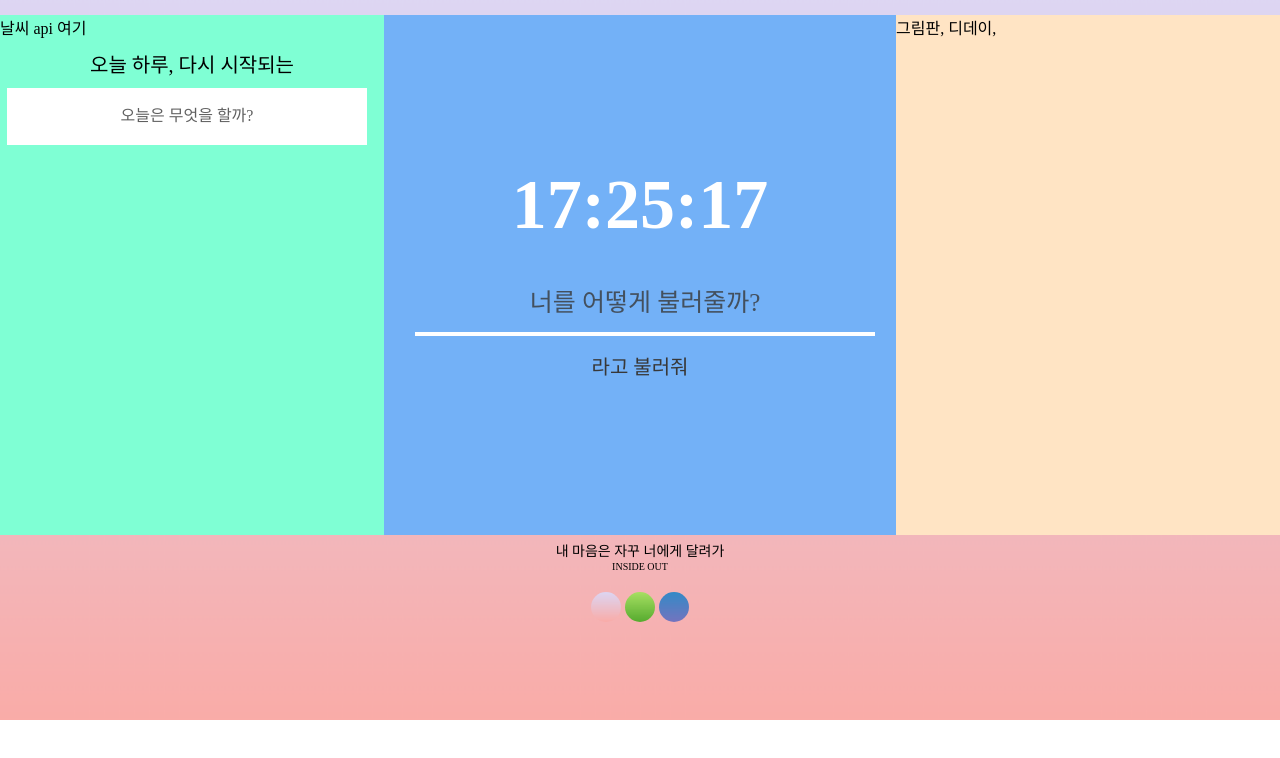
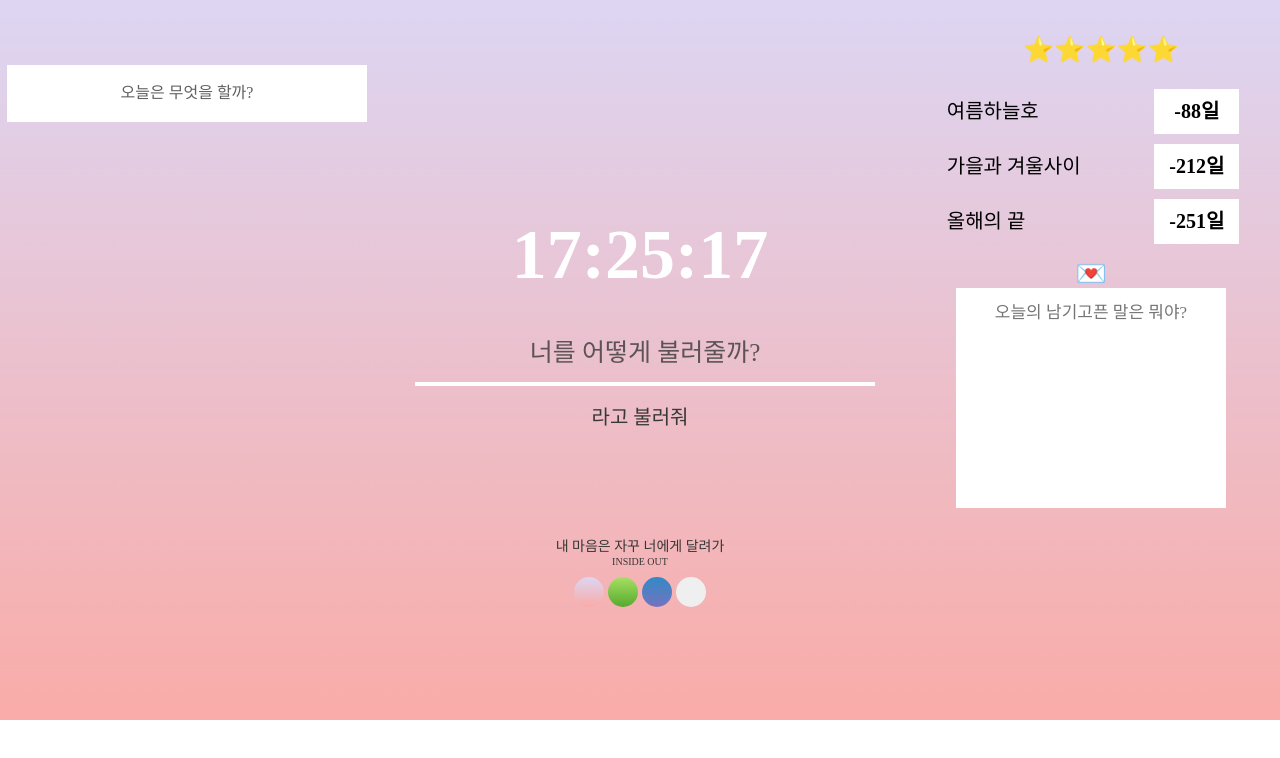
Before and after one commit to oneEJ/myday, a plain HTML site: page index.html in a window 1280 px wide. Drawn offline with Linux system fonts and the light colour scheme; a web font is replaced by a local one.

Commit message:
컨텐츠 배치완료

```diff
--- a/css/style.css
+++ b/css/style.css
@@ -1,7 +1,5 @@
 @import "./reset.css";
-/*
-뭐해...? 그냥 bold나 700.800이렇게 주면 되잖아...
-font-family: 'GmarketSansBold'; 'GmarketSansMedium';'GmarketSansLight';*/
+
 @font-face {/*지마켓m*/
     font-family: 'GmarketSansMedium';
     src: url('https://cdn.jsdelivr.net/gh/projectnoonnu/noonfonts_2001@1.1/GmarketSansMedium.woff') format('woff');
@@ -20,8 +18,7 @@ body {
     width: 100%;
     font-family:'GmarketSansMedium';
     color:#000;
-}/*뭐라도 글자가 들어있어야 나온다....ㅅㅂ....아무것도 안쓰고 새고만햇니 안나와서 한 15분 헤멤 시발....*/
-/*body에 배경 넣는 걸로 해결*/
+}
 
 .wrapper_two {
     display: flex;
@@ -30,15 +27,18 @@ body {
     margin-top: 15px;
 }
 
+.hidden {
+    display : none;
+}/*이 부분을 넣지 않아서 js에서 hidden이 안먹힌것*/
 
 #main { /*1350/3 = 450*/
     width: 40%;
     order: 2;
-    background-color: rgb(115, 177, 247);
+    /* background-color: rgb(115, 177, 247); */
 }
 
 #main #clock {
-    margin-top: 150px;
+    margin-top: 200px;
     font-weight: bold;
     text-align: center;
     font-size: 70px;
@@ -71,7 +71,6 @@ body {
     text-align: center;
 }
 
-/*#FFF56D*/
 #main form input:focus {
     border-bottom: 4px dotted rgba(255, 255, 255, 0.815);
     transition:all 1s;
@@ -116,14 +115,15 @@ body {
 #main_left {
     order: 1;
     width: 30%;
-    background-color: aquamarine;
+    /* background-color: aquamarine; */
     margin: 0 auto;
+    padding-top: 50px;
+    overflow: hidden;
 }
 
 #main_left form {
     width:370px;
     margin: 0 auto;
-    margin-top:10px;
 }
 
 #main_left form p {
@@ -145,25 +145,21 @@ body {
 }
 
 #main_left form input::placeholder {
-    color:rgb(56, 56, 56); /**/
+    color:rgb(56, 56, 56);
     opacity: 0.8;
     text-align: center;
 }
 
-/*#FFF56D
-#main_left form input:focus {
-    border-bottom: 2px solid #FFF56D;
-}*/
 
 #main_left ul {
     text-align: center;
-    width: 400px;
+    width: 300px;
     margin: 0 auto;
     margin-top: 10px;
 }
 
 #main_left ul li {
-    width: 400px;
+    width: 300px;
     height: 30px;
     line-height: 30px;
     display: flex;
@@ -179,36 +175,108 @@ body {
     all: unset;
     width:45px;
     height:30px;
+    cursor: pointer;
+    color: rgb(238, 41, 67);
 }
+
+
 
 #main_right {
     order: 3;
     width:30%;
-    background-color: bisque;
+    /* background-color: bisque; */
+    margin: 0 auto;
+    /* padding-top: 50px; */
+    text-align: center;
+    overflow: hidden;
+}
+
+.main_right_dday > p {
+    font-size: 25px;
+    padding: 20px;
+    width: 370px;
+}
+
+.main_right_dday ul {
+    width: 300px;
+    margin: 0 auto;
+}
+
+.main_right_dday li {
+    width: 300px;
+    padding: 5px;
+    height: 45px;
+    line-height: 45px;
+    font-size: 20px;
+    display: flex;
+    justify-content: space-around;
+}
+
+.main_right_dday li p {
+    width: 200px;
+    text-align: left
 }
 
 
+.main_right_dday span {
+    background-color: white;
+    font-weight: bold;
+    display: inline-block;
+    width: 85px;
+}
+
+
+.main_right_text {
+    width: 390px;
+    margin-top: 10px;
+}
+
+.main_right_text p:nth-child(1) {
+    font-size: 25px;
+}
+
+.main_right_text textarea {
+    border: none;
+    overflow: auto;
+    outline: none;
+    -webkit-box-shadow: none;
+    -moz-box-shadow: none;
+    box-shadow: none;
+    resize: none;
+    width: 250px;
+    height: 200px;
+    font-family: 'GmarketSansMedium';
+    padding: 10px;
+}
+
+.main_right_text textarea::placeholder {
+    font-family: 'GmarketSansMedium';
+    text-align: center;
+    font-size: 17px;
+}
 
 #footer {
     margin: 0 auto;
     width:70%;
     text-align: center;
-    margin-top: 5px;
+    /* margin-top: 5px; */
 }
 
 #quote p:first-child {
     font-size:14px;
+    color: rgb(54, 54, 54);
 }
 
 
 #quote p:last-child{
     margin-top:1px;
     font-size:10px;
+    color: rgb(54, 54, 54);
 }
 
 .colorchange{
     text-align: center;
-    margin-top: 20px;
+    margin-top: 10px;
 }
 
 .colorchange button{
@@ -234,3 +302,8 @@ body {
     background: url(../images/Stellar.jpg) no-repeat;
     background-size: cover;
 }
+
+.colorchange button:nth-child(4) {
+    background-repeat: no-repeat;
+    background-size: cover;
+}
--- a/index.html
+++ b/index.html
@@ -5,12 +5,13 @@
     <meta http-equiv="X-UA-Compatible" content="IE=edge">
     <meta name="viewport" content="width=device-width, initial-scale=1.0">
     <link rel="stylesheet" href="css/style.css">
+    <link rel="icon" type="image/png" href="images/favicon.ico">
     <title>MY DAY</title>
 </head>
 <body>
     <div class="wrapper">
         <div class="wrapper_two">
-            <main id = "main">
+            <main id="main">
                 <h1 id="clock">00:00:00</h1>
                 <form class="hidden" id="login-form">
                     <input
@@ -19,31 +20,34 @@
                         type="text"
                         placeholder="너를 어떻게 불러줄까?">
                     <input type="submit" value="라고 불러줘">
-                    <!-- <form> 태그 내 <input text>가 1개인 경우 엔터키를 누르면 submit 된eo. (input  text 2개 이상이면 X)-->
                 </form>
                 <h2 class="hidden" id="greeting"></h2>
-
             </main>
 
             <section id="main_left">
-                <p>날씨 api 여기</p>
                 <form id="todo-form">
-                    <p>오늘 하루, 다시 시작되는</p>
+                    <!-- <p>오늘 하루, 다시 시작되는</p> -->
                     <input type="text" placeholder="오늘은 무엇을 할까?" required>
                 </form>
                 <ul id="todo-list"></ul>
-
-
-                <div id="weather">
-                    <span></span>
-                    <span></span>
-                </div>
             </section>
 
             <section id="main_right">
-                <p>그림판, 디데이, </p>
+                <div class="main_right_dday">
+                    <p class="main_right_title">⭐⭐⭐⭐⭐</p><!--🍰🌟-->
+                    <ul>
+                        <li><p>여름하늘호</p><span></span></li>
+                        <li><p>가을과 겨울사이</p><span></span></li>
+                        <li><p>올해의 끝</p><span></span></li>
+                    </ul>
+                </div>
+                <div class="main_right_text">
+                    <p>💌</p>
+                    <textarea name="message" placeholder="오늘의 남기고픈 말은 뭐야?"></textarea>
+                </div>
             </section>
         </div>
+
         <footer id="footer">
             <div id="quote">
                 <p></p>
@@ -51,56 +55,19 @@
             </div>
 
             <div class="colorchange">
-                <!--<img src="images/Almost.jpg" alt="파랑분홍">
-                <img src="images/Lush.jpg" alt="파랑분홍">
-                <img src="images/Stellar.jpg" alt="파랑분홍">-->
-                <button class="first" ></button>
-                <button class="second" ></button>
-                <button class="third" ></button>
+                <button class="first"></button>
+                <button class="second"></button>
+                <button class="third"></button>
+                <button class="fourth"></button>
             </div>
         </footer>
+    </div>
 
-    </div>
-   <!-- <div class="popup">
-        <p>My day is made</p>
-        <button>버튼을 이모지로 만드는 거지</button>
-    </div>-->
     <script src="js/greeting.js"></script>
     <script src="js/background.js"></script>
     <script src="js/clock.js"></script>
     <script src="js/todo.js"></script>
     <script src="js/quotes.js"></script>
-
+    <script src="js/dday.js"></script>
 </body>
 </html>
-
-<!--마우스 오버시 이미지 바꾸기 ★
-
-<div id="container">
-		<img id="pic" src="images/girl.png" alt="">
-	</div>
-
-var pic = document.querySelector('#pic');
-pic.addEventListener("mouseover", changePic, false);
-pic.addEventListener("mouseout", originPic, false);
-
-function changePic() {
-  pic.src = "images/boy.png";
-}
-function originPic() {
-  pic.src = "images/girl.png";
-}
-
-
-pic.addEventListener
-1.이벤트 유형 : mouseover/out
-처리할 이벤트 유형을 지정. 단 이 함수에서 이벤트 유형을 지정할 때는 'on'을 붙이지 않고 'click'이나 'mouseover'처럼 이벤트 이름만 사용.
-
-2. 함수 : changePic
-이벤트가 발생했을 때 실행할 명령을 나열하거나 따로 함수를 만들었다면 함수 이름을 지정
-
-3. 캡처 여부 : false
-이벤트를 캡처링하는지 여부를 지정하는데 생략할 수 있어. true이면 캡처링, false이면 버블링한다는 의미. 기본 값은 false.
-이벤트 캡처링 true은 DOM의 부모 노드에서 자식 노드로 이벤트가 전달되는 것.
-이벤트 버블링 false은 DOM의 자식 노드에서 부모 노드로 이벤트가 전달되는 것. */
--->
--- /dev/null
+++ b/js/dday.js
@@ -0,0 +1,23 @@
+
+const today = new Date();
+
+const summerbirthday = new Date(`${new Date().getFullYear()}-07-21:00:00:00-0900`);
+const between = new Date(summerbirthday - today);
+const summerDay = Math.round(between/(24*60*60*1000));
+
+document.querySelector('#main_right li:nth-child(1) span').textContent = `-${summerDay}일`;
+
+
+const fallbirthday = new Date(`${new Date().getFullYear()}-11-22:00:00:00-0900`);
+const between2 = new Date(fallbirthday - today);
+const fallDay = Math.round(between2/(24*60*60*1000));
+
+document.querySelector('#main_right li:nth-child(2) span').textContent = `-${fallDay}일`
+
+
+
+const newYear = new Date(`${new Date().getFullYear()}-12-31:00:00:00-0900`);
+const between3 = new Date(newYear - today);
+const newYearDay = Math.round(between3/(24*60*60*1000));
+
+document.querySelector('#main_right li:nth-child(3) span').textContent = `-${newYearDay}일`;
--- a/js/greeting.js
+++ b/js/greeting.js
@@ -1,28 +1,28 @@
-const loginForm = document.querySelector("#login-form");
-const loginInput = document.querySelector("#login-form input");
-const greeting = document.querySelector("#greeting");
+const loginForm = document.querySelector('#login-form');
+const loginInput = document.querySelector('#login-form input');
+const greeting = document.querySelector('#greeting');
 
-const HIDDEN_CLASSNAME = "hidden";
-const USERNAME_KEY = "username";
+const HIDDENCLASS = 'hidden';
+const USERNAME = 'username';
+// const inputUsername = loginInput.value; 이거하면 안돼...
 
-function onLoginSubmit(event) {
-    event.preventDefault();
-    loginForm.classList.add(HIDDEN_CLASSNAME);
-    const username = loginInput.value;
-    localStorage.setItem(USERNAME_KEY, username);
-    paintGreetings(username);
+function onLoginSubmit(event){
+	event.preventDefault();
+	loginForm.classList.add(HIDDENCLASS);
+	localStorage.setItem(USERNAME, loginInput.value);
+
+	greeting.classList.remove(HIDDENCLASS);
+	greeting.textContent = `안녕, ${loginInput.value}`;
 }
 
-function paintGreetings(username) {
-    greeting.textContent = `안녕, ${username}`;
-    greeting.classList.remove(HIDDEN_CLASSNAME); //여기서 히든 지우는게 먼저라 html에 써야하는 듯
+const savedUsername = localStorage.getItem(USERNAME);
+//여기 loginInput.value하면 안나옴
+//getItem('input'), setItem('input', value) 이런식임
+
+if (savedUsername === null){
+	loginForm.classList.remove(HIDDENCLASS);
+	loginForm.addEventListener('submit', onLoginSubmit);
+} else {
+	greeting.classList.remove(HIDDENCLASS);
+	greeting.textContent = `안녕, ${savedUsername}`;
 }
-
-const savedUsername = localStorage.getItem(USERNAME_KEY);
-
-if (savedUsername === null) {
-    loginForm.classList.remove(HIDDEN_CLASSNAME);
-    loginForm.addEventListener("submit", onLoginSubmit);
-    } else {
-        paintGreetings(savedUsername);
-}
--- a/js/todo.js
+++ b/js/todo.js
@@ -23,12 +23,12 @@ function paintToDo(newTodo) {
     const span = document.createElement("span");
     span.textContent = newTodo.text;
     const button = document.createElement("button");
-    button.textContent = "🍺🎯"
+    button.textContent = "♥"
     button.addEventListener("click", deleteToDo);
     li.appendChild(span);
     li.appendChild(button);
     toDoList.appendChild(li);
-}//앞에....체크 박스를 넣을 수 있을까...?
+}
 
 function handleToDoSubmit(event) {
     event.preventDefault();
```
Also changed, not shown: js/background.js (+18 -16 lines), images/Amin.jpg (added), images/DIMIGO.jpg (added), images/Deep Purple.jpg (added), images/EasyMed.jpg (added), images/Pastel Orange at the Sun.jpg (added), images/Peach.jpg (added), images/Pizelex.jpg (added), images/Tranquil.jpg (added), images/Ultra Voilet.jpg (added), images/favicon.ico (added).
